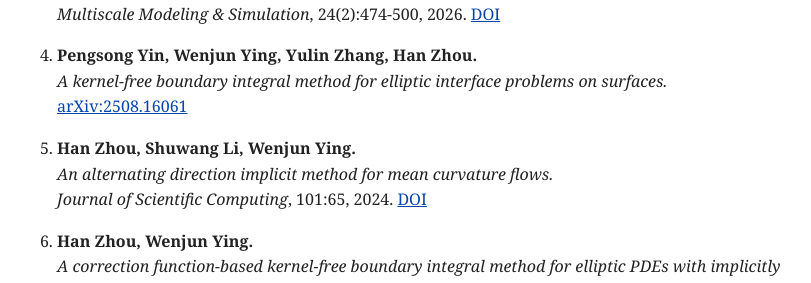
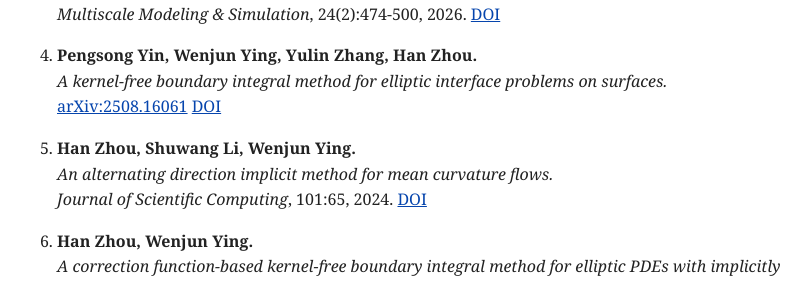
Before and after one commit to han-zhou-math/han-zhou-math.github.io, a Jekyll site: the page built from index.md, in a window 1280 px wide and 900 px high, scrolled down 926 px. Shown: the part 165-448 px from the top of the window, without its empty margins (223-1034 px from the left). Built offline with Jekyll 4.4.1, drawn with Linux system fonts in a browser that asks for light colours.

Commit message:
Update CV and surface KFBIM DOI

```diff
--- a/index.md
+++ b/index.md
@@ -33,7 +33,7 @@ My research focuses on partial differential equations arising in physical and bi
 
 4. **Pengsong Yin, Wenjun Ying, Yulin Zhang, Han Zhou.**
    *A kernel-free boundary integral method for elliptic interface problems on surfaces.*
-   [arXiv:2508.16061](https://doi.org/10.48550/arXiv.2508.16061)
+   [arXiv:2508.16061](https://doi.org/10.48550/arXiv.2508.16061) [DOI](https://doi.org/10.1016/j.jcp.2026.115004)
 
 5. **Han Zhou, Shuwang Li, Wenjun Ying.**
    *An alternating direction implicit method for mean curvature flows.*
```
Also changed, not shown: research.md (+1 -1 lines), 1 other file.
